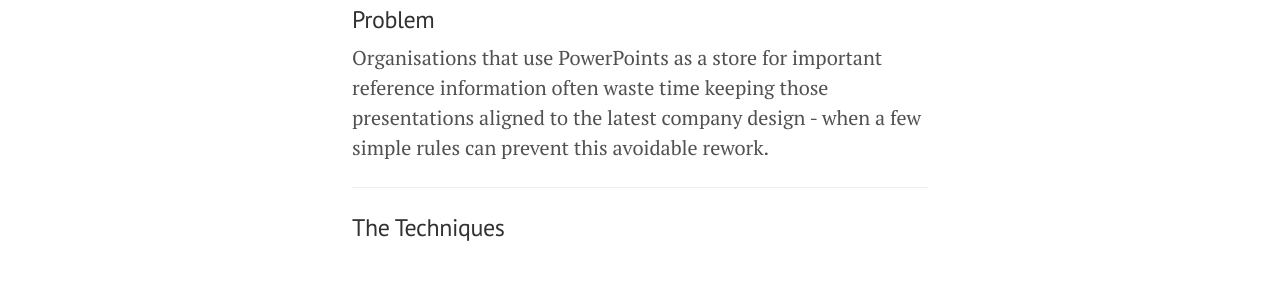
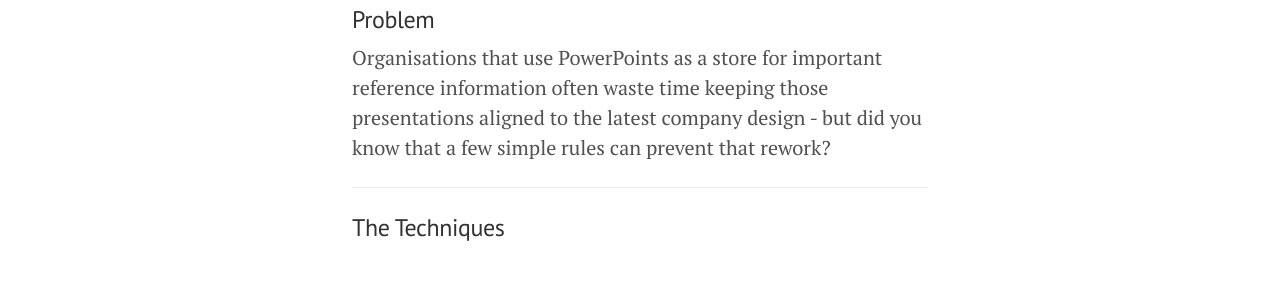
Before and after one commit to cainhill/cainhill.github.io, a Jekyll site: the page built from _blog/2025-04-01-slide-longevity.md, in a window 1280 px wide and 900 px high, scrolled down 305 px. Shown: the part 216-516 px from the top of the window. Built offline with Jekyll 4.4.1, drawn with Linux system fonts in a browser that asks for light colours.

Commit message:
create/update '2025-04-01-slide-longevity.md' file

```diff
--- a/_blog/2025-04-01-slide-longevity.md
+++ b/_blog/2025-04-01-slide-longevity.md
@@ -12,7 +12,7 @@ title: Make PowerPoint slides that survive rebrands and restructures
 ---
 
 ## Problem
-Organisations that use PowerPoints as a store for important reference information often waste time keeping those presentations aligned to the latest company design - when a few simple rules can prevent this avoidable rework.
+Organisations that use PowerPoints as a store for important reference information often waste time keeping those presentations aligned to the latest company design - but did you know that a few simple rules can prevent that rework?
 
 ---
 
```
